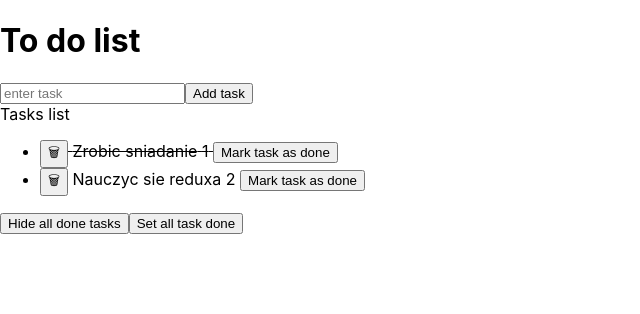
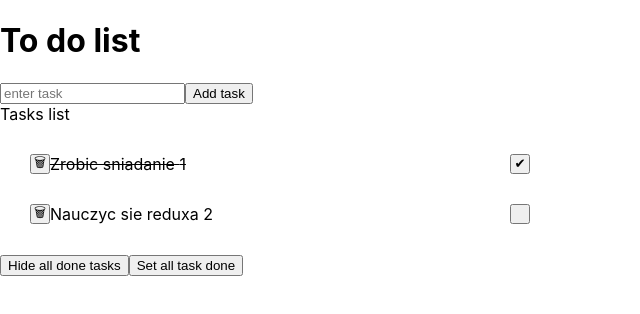
Before and after one commit to Fikol171/todolista-react, a React (Create React App) app: page / in a window 1280 px wide. Shown: the top 314 px of the page, without its empty margins (0-640 px from the left). Built offline with nearby package versions, Linux system fonts and the light colour scheme.

Commit message:
hideDoneTasks interaction

```diff
--- a/src/App.js
+++ b/src/App.js
@@ -6,10 +6,15 @@ import Section from "./Section";
 import TasksList from "./Tasks";
 
 function App() {
+  const [hideDone, setHideDone] = useState(false);
   const [tasks, setTasks] = useState([
     { content: "Zrobic sniadanie", done: true, id: 1 },
     { content: "Nauczyc sie reduxa", done: false, id: 2 },
   ]);
+
+  const hideDoneTasks = () => {
+    setHideDone((hideDone) => !hideDone);
+  };
 
   const removeTask = (id) => {
     setTasks(tasks.filter((task) => task.id !== id));
@@ -52,10 +57,16 @@ function App() {
             tasks={tasks}
             removeTask={removeTask}
             toggleTaskDone={toggleTaskDone}
+            hideDone={hideDone}
           />
         }
         extraHeaderContent={
-          <Buttons tasks={tasks} toggleAllDone={toggleAllDone} />
+          <Buttons
+            tasks={tasks}
+            toggleAllDone={toggleAllDone}
+            hideDoneTasks={hideDoneTasks}
+            hideDone={hideDone}
+          />
         }
       />
     </>
--- a/src/Buttons/index.js
+++ b/src/Buttons/index.js
@@ -1,9 +1,16 @@
-const Buttons = ({ tasks, toggleAllDone }) => {
+const Buttons = ({ tasks, toggleAllDone, hideDoneTasks, hideDone }) => {
   if (tasks.length) {
     return (
       <>
-        <button>Hide all done tasks</button>
-        <button onClick={toggleAllDone}>Set all task done</button>
+        <button onClick={hideDoneTasks}>
+          {hideDone ? "Show" : "Hide"} all done tasks
+        </button>
+        <button
+          disabled={tasks.every((task) => task.done)}
+          onClick={toggleAllDone}
+        >
+          Set all task done
+        </button>
       </>
     );
   }
--- a/src/Tasks/index.js
+++ b/src/Tasks/index.js
@@ -1,16 +1,20 @@
 import "./styled.css";
 
-const TasksList = ({ tasks, removeTask, toggleTaskDone }) => {
+const TasksList = ({ tasks, removeTask, toggleTaskDone, hideDone }) => {
   return (
-    <ul>
+    <ul className="decorationStyle">
       {tasks.map(({ id, content, done }) => (
-        <li key={id}>
-          <button onClick={() => removeTask(id)}>🗑</button>
+        <li className={`item ${hideDone && done ? "hideAll" : ""}`} key={id}>
+          <button className="buttons" onClick={() => removeTask(id)}>
+            🗑
+          </button>
           <span className={`${done ? "toggleItem" : ""}`}>
             {" "}
             {content} {id}{" "}
           </span>
-          <button onClick={() => toggleTaskDone(id)}>Mark task as done</button>
+          <button className="buttons" onClick={() => toggleTaskDone(id)}>
+            {done ? "✔" : ""}
+          </button>
         </li>
       ))}
     </ul>
--- a/src/Tasks/styled.css
+++ b/src/Tasks/styled.css
@@ -1,3 +1,23 @@
 .toggleItem {
   text-decoration: line-through;
 }
+.decorationStyle {
+  list-style-type: none;
+  padding-left: 0;
+}
+.hideAll {
+  display: none;
+}
+.buttons {
+  display: flex;
+  justify-content: center;
+  align-items: center;
+  width: 20px;
+  height: 20px;
+}
+.item {
+  margin: 30px;
+  display: grid;
+  grid-template-columns: auto 1fr auto;
+  max-width: 500px;
+}
```
